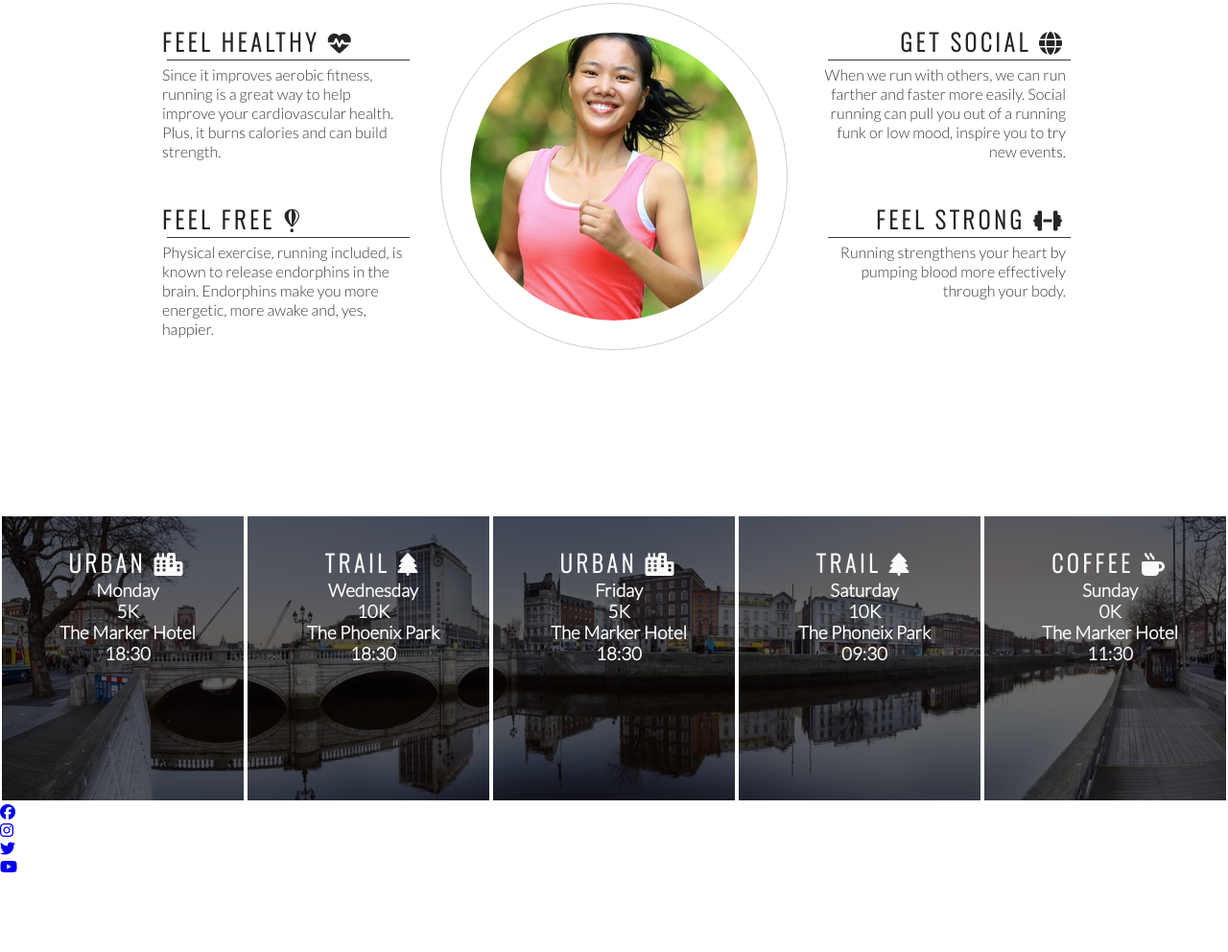
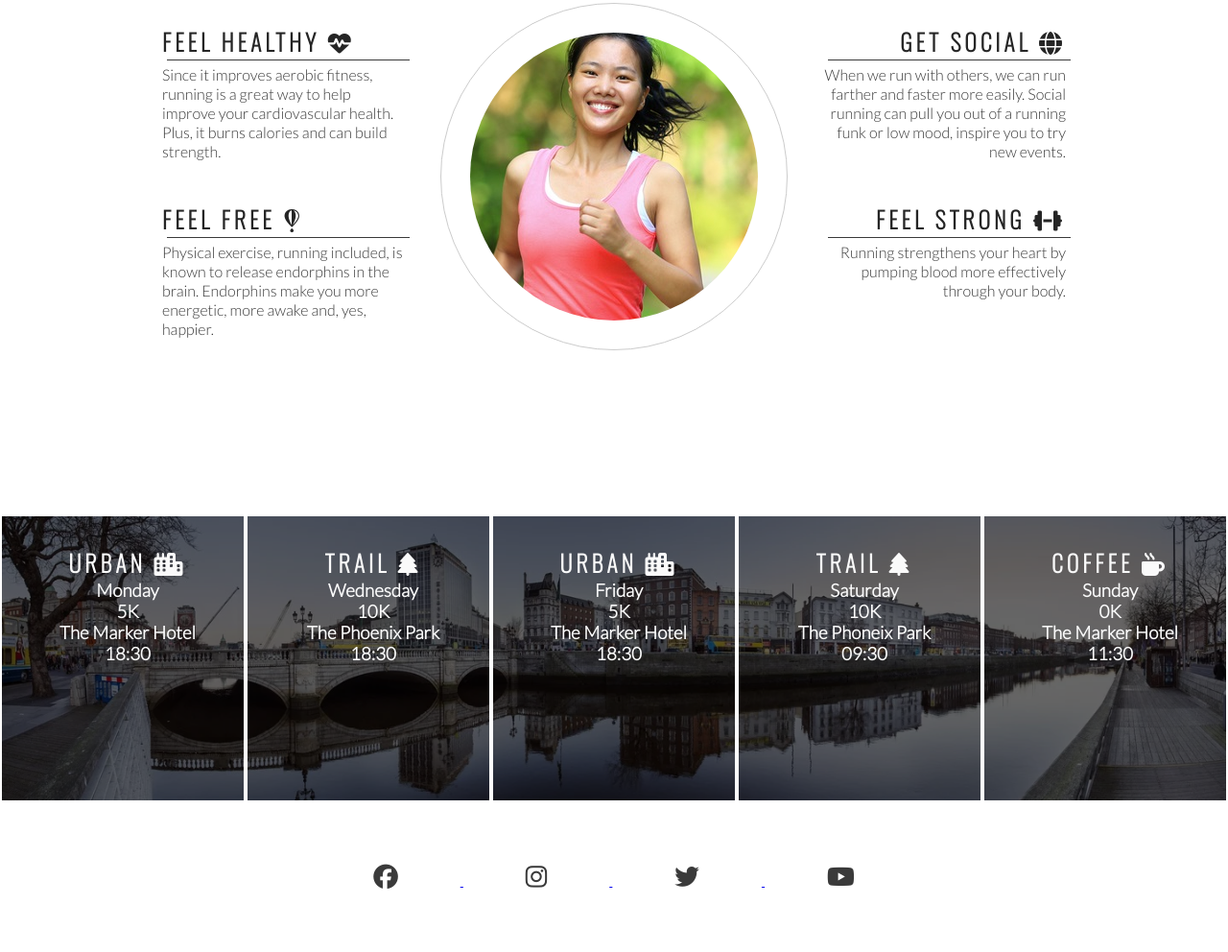
Before and after one commit to KyrianU/love-running, a plain HTML site: page index.html in a window 1280 px wide. Shown: the part 759-1751 px from the top of the page at 96% size. Before the commit the page ends 1671 px from the top, so only its background shows below. Drawn offline with nearby package versions, Linux system fonts and the light colour scheme.

Commit message:
Add styles to footer social media icons

```diff
--- a/assets/css/style.css
+++ b/assets/css/style.css
@@ -216,3 +216,22 @@ hr {
 #times h2 {
     color: #fafafa;
 }
+
+footer {
+    height: 150px;
+}
+
+.social-networks {
+    text-align: center;
+}
+
+.social-networks > li{
+    display: inline;
+}
+
+.social-networks i {
+    font-size: 160%;
+    margin: 1px;
+    padding: 5%;
+    color: #3a3a3a;
+}
--- a/index.html
+++ b/index.html
@@ -119,7 +119,7 @@
 
     </section>
     <footer>
-        <ul>
+        <ul class="social-networks">
             <li>
                 <a href="https://facebook.com" target="_blank" rel="noopener"><i class="fa-brands fa-facebook"></i> </a>
             </li>
```
